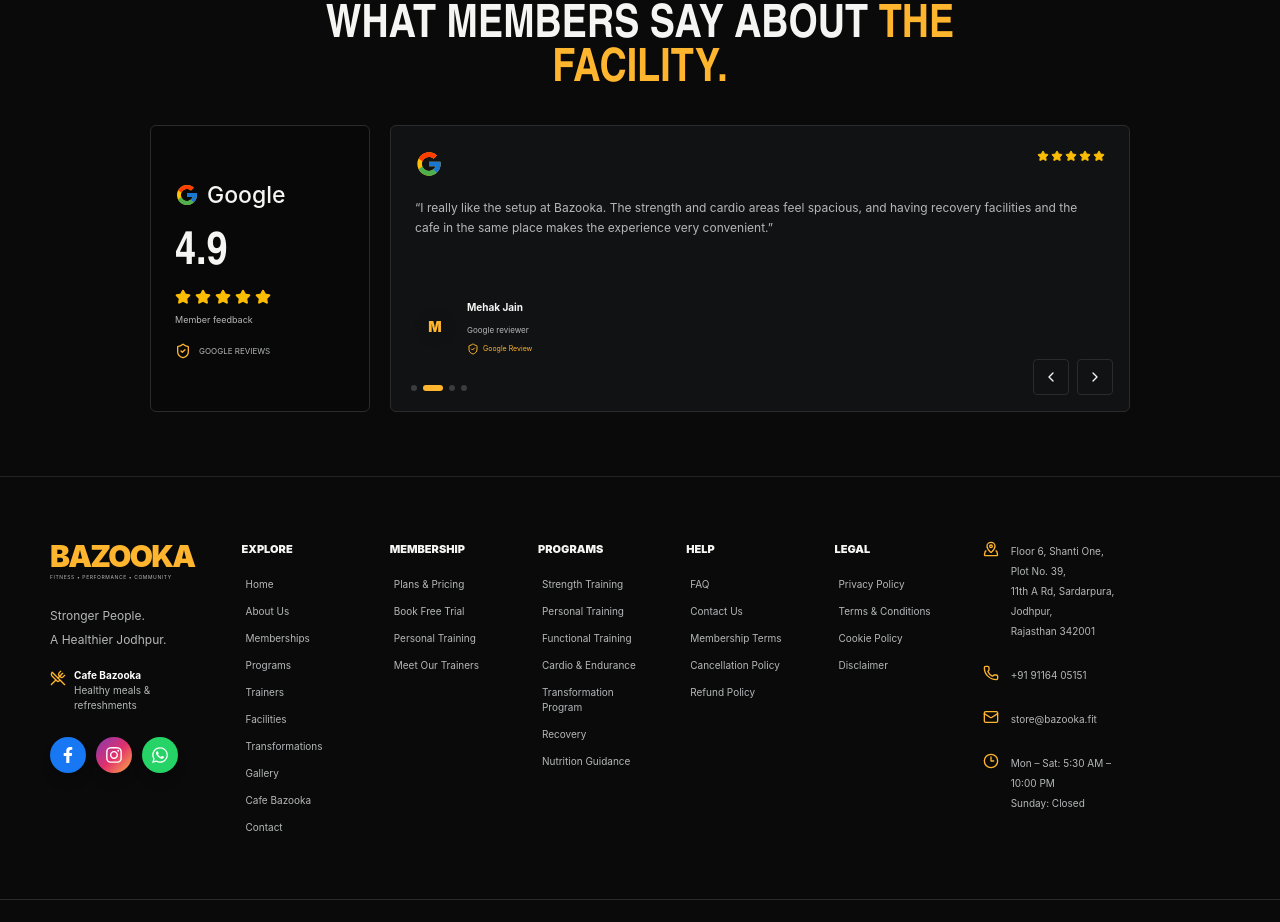
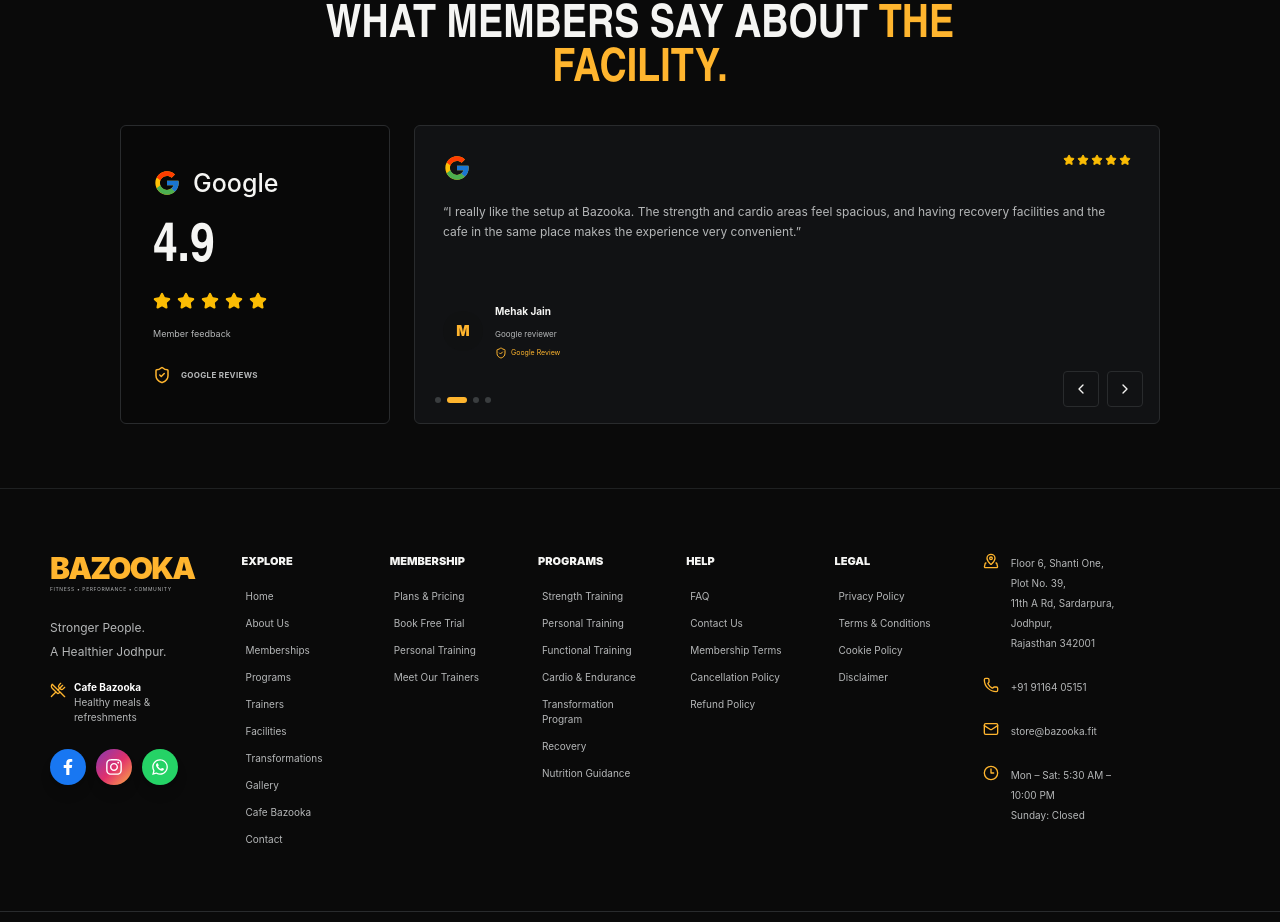
Before and after one commit to Shahzadkhanks19/bazooka-fitness, a Next.js app: page /facilities in a window 1280 px wide. Shown: the part 2680-3602 px from the top of the page. Built offline with nearby package versions, Linux system fonts and the light colour scheme.

Commit message:
Give facilities rating panel more breathing room

```diff
--- a/components/facilities/reviews-section.tsx
+++ b/components/facilities/reviews-section.tsx
@@ -16,7 +16,6 @@ const reviews = [
 export default function FacilitiesReviewsSection() {
   const [reviewIndex, setReviewIndex] = useState(0);
   const review = reviews[reviewIndex];
-
   const previousReview = () => setReviewIndex((current) => (current - 1 + reviews.length) % reviews.length);
   const nextReview = () => setReviewIndex((current) => (current + 1) % reviews.length);
 
@@ -33,16 +32,16 @@ export default function FacilitiesReviewsSection() {
           <h2 className="font-display mt-2 max-w-full text-[32px] font-black uppercase leading-[.94] min-[380px]:text-[36px] sm:text-[46px]">What Members Say About <span className="text-bazooka-lime">The Facility.</span></h2>
         </motion.div>
 
-        <div className="mx-auto mt-8 grid max-w-[980px] gap-5 md:grid-cols-[220px_1fr] md:items-stretch">
-          <motion.div {...reveal} className="flex flex-col justify-center rounded-[6px] border border-bazooka-border bg-bazooka-black/35 p-5 sm:p-6">
-            <div className="flex items-center gap-2"><FcGoogle className="size-6" /><span className="text-[20px] font-medium sm:text-[23px]">Google</span></div>
-            <strong className="font-display mt-2 text-[42px] sm:text-[46px]">4.9</strong>
-            <div className="flex gap-1 text-[#fbbc04]">{Array.from({ length: 5 }).map((_, index) => <Star key={index} className="size-4 fill-current" />)}</div>
-            <p className="mt-2 text-[9px] text-bazooka-text-secondary">Member feedback</p>
-            <small className="mt-4 inline-flex items-center gap-2 text-[8px] text-bazooka-text-secondary"><ShieldCheck className="size-4 text-bazooka-lime" /> GOOGLE REVIEWS</small>
+        <div className="mx-auto mt-8 grid max-w-[1040px] gap-6 md:grid-cols-[270px_1fr] md:items-stretch">
+          <motion.div {...reveal} className="flex min-h-[250px] flex-col justify-center rounded-[6px] border border-bazooka-border bg-bazooka-black/35 p-6 sm:p-7 md:min-h-0 md:px-8">
+            <div className="flex items-center gap-3"><FcGoogle className="size-7 shrink-0" /><span className="text-[22px] font-medium sm:text-[25px]">Google</span></div>
+            <strong className="font-display mt-5 text-[48px] leading-none sm:text-[54px]">4.9</strong>
+            <div className="mt-4 flex gap-1.5 text-[#fbbc04]">{Array.from({ length: 5 }).map((_, index) => <Star key={index} className="size-[18px] fill-current" />)}</div>
+            <p className="mt-4 text-[9px] leading-4 text-bazooka-text-secondary">Member feedback</p>
+            <small className="mt-6 inline-flex items-center gap-2.5 text-[8px] font-bold uppercase tracking-[.04em] text-bazooka-text-secondary"><ShieldCheck className="size-[18px] shrink-0 text-bazooka-lime" /> Google Reviews</small>
           </motion.div>
 
-          <motion.article key={reviewIndex} initial={{ opacity: 0, x: 24 }} animate={{ opacity: 1, x: 0 }} transition={{ duration: .35, ease: "easeOut" }} drag="x" dragConstraints={{ left: 0, right: 0 }} dragElastic={.18} onDragEnd={(_, info) => { if (info.offset.x <= -45) nextReview(); if (info.offset.x >= 45) previousReview(); }} className="relative touch-pan-y cursor-grab rounded-[6px] border border-bazooka-border bg-[#111214] p-5 pb-14 sm:p-6 sm:pb-14 active:cursor-grabbing">
+          <motion.article key={reviewIndex} initial={{ opacity: 0, x: 24 }} animate={{ opacity: 1, x: 0 }} transition={{ duration: .35, ease: "easeOut" }} drag="x" dragConstraints={{ left: 0, right: 0 }} dragElastic={.18} onDragEnd={(_, info) => { if (info.offset.x <= -45) nextReview(); if (info.offset.x >= 45) previousReview(); }} className="relative touch-pan-y cursor-grab rounded-[6px] border border-bazooka-border bg-[#111214] p-5 pb-14 sm:p-7 sm:pb-16 active:cursor-grabbing">
             <div className="flex items-start justify-between gap-4"><FcGoogle className="size-7 shrink-0" /><div className="flex gap-0.5 text-[#fbbc04]">{Array.from({ length: 5 }).map((_, index) => <Star key={index} className="size-3 fill-current" />)}</div></div>
             <p className="mt-5 min-h-[82px] text-[11px] leading-5 text-bazooka-text-secondary sm:text-[12px]">“{review.text}”</p>
             <div className="mt-5 flex min-w-0 items-center gap-3"><span className="grid size-10 shrink-0 place-items-center rounded-full bg-bazooka-surface text-sm font-black text-bazooka-lime">{review.name.charAt(0)}</span><div className="min-w-0"><strong className="block text-[10px]">{review.name}</strong><small className="text-[8px] text-bazooka-text-secondary">{review.meta}</small><span className="mt-1 flex items-center gap-1 text-[7px] text-bazooka-lime"><ShieldCheck className="size-3" /> Google Review</span></div></div>
```
